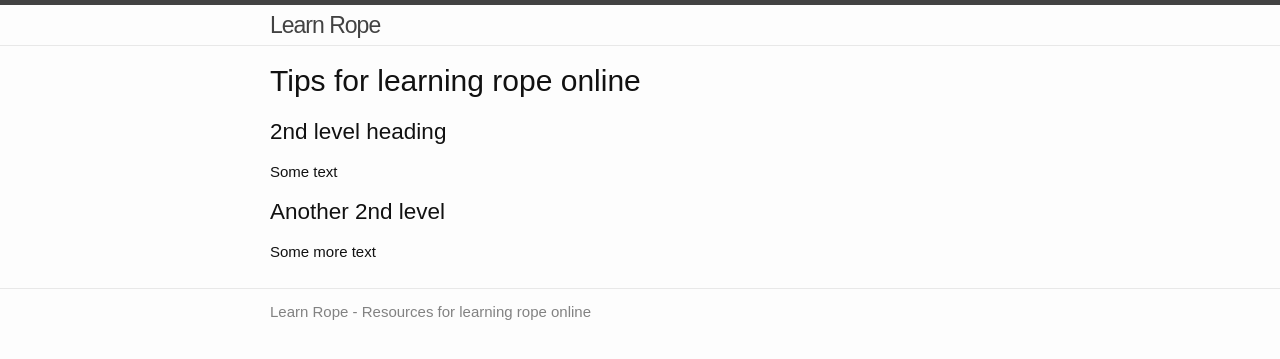
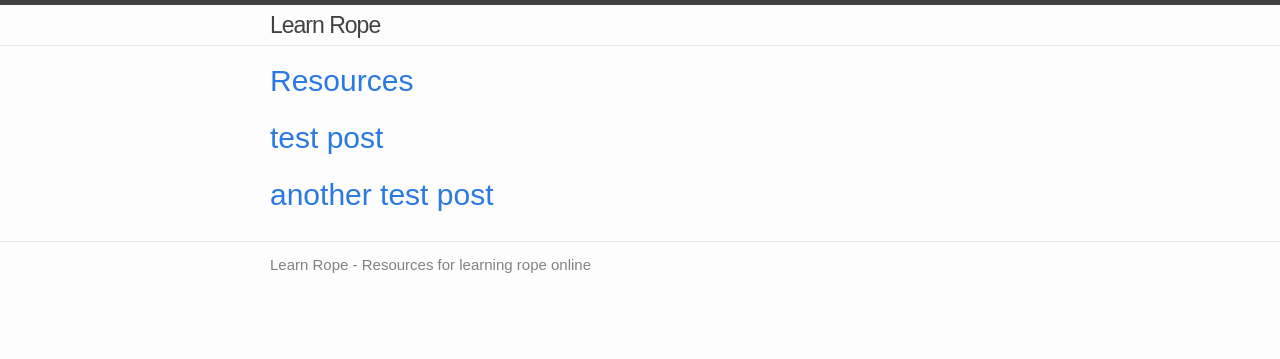
Before and after one commit to fernseeds/learn-rope, a Jekyll site: the page built from index.md, in a window 1280 px wide. Shown: the top 359 px of the page. Built offline with Jekyll 4.4.1, drawn with Linux system fonts in a browser that asks for light colours; some web fonts are replaced; our own code applies the rules of GitHub Pages for plain Markdown files.

Commit message:
Update index.md

```diff
--- a/index.md
+++ b/index.md
@@ -1,13 +1,10 @@
 ---
 layout: default
 ---
-
-# Tips for learning rope online
-
-## 2nd level heading
-
-Some text
-
-## Another 2nd level
-
-Some more text
+<ul class="post-list">
+  {% for post in site.posts %}
+    <li>
+      <h1><a href="{{ post.url | prepend: site.baseurl }}">{{ post.title | escape }}</a></h1>
+    </li>
+  {% endfor %}
+</ul>
```
